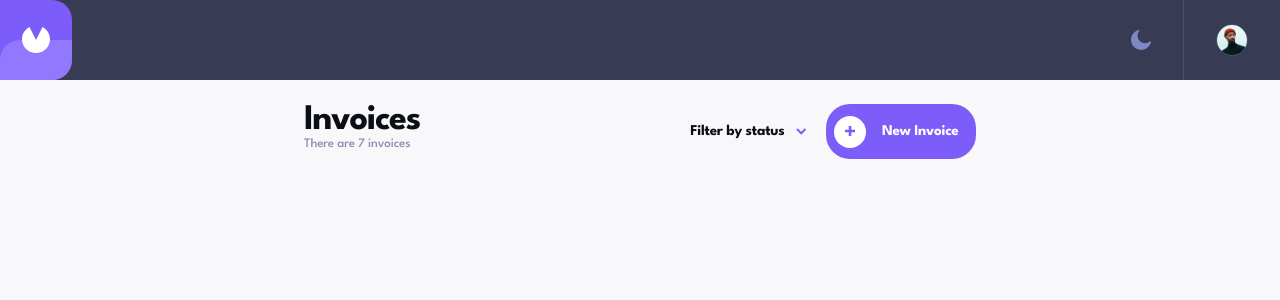
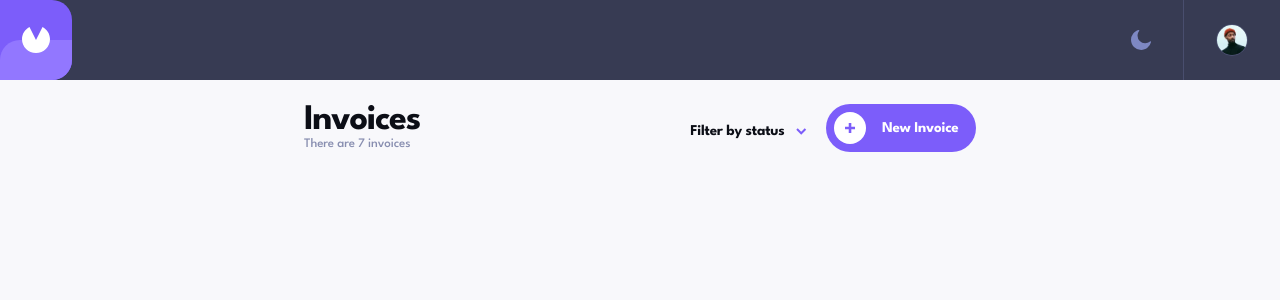
Before and after one commit to dbslapitan/fem-invoice, an Angular app: page / in a window 1280 px wide. Shown: the top 300 px of the page. Built offline with nearby package versions, Linux system fonts and the light colour scheme.

Commit message:
Fix new invoice button height

```diff
--- a/src/app/invoices-home/invoices-home-tablet.component.css
+++ b/src/app/invoices-home/invoices-home-tablet.component.css
@@ -5,6 +5,7 @@
   }
 
   .new-invoice{
+    height: 3rem;
     width: 9.375rem;
   }
 
```
